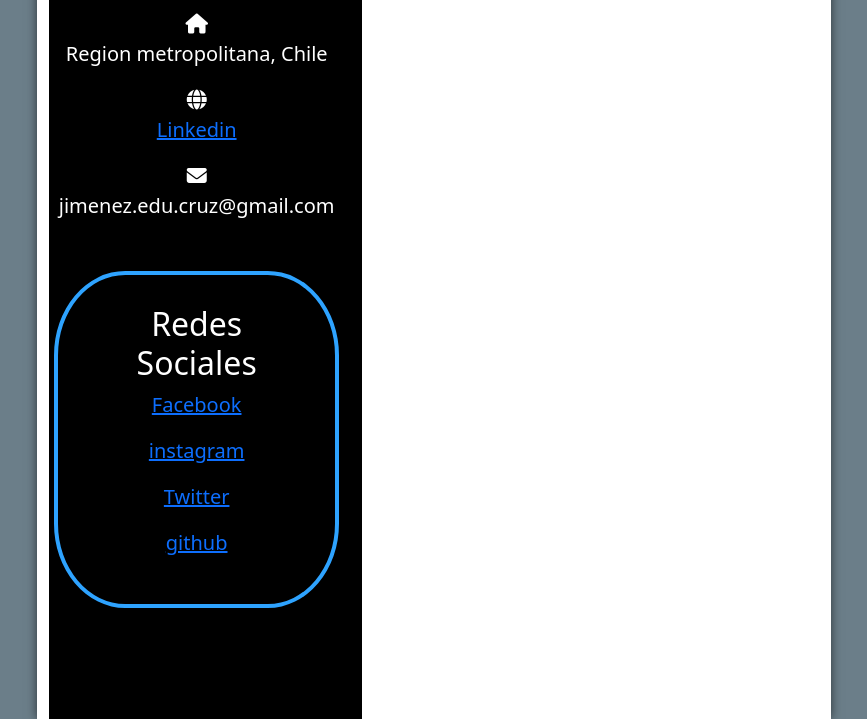
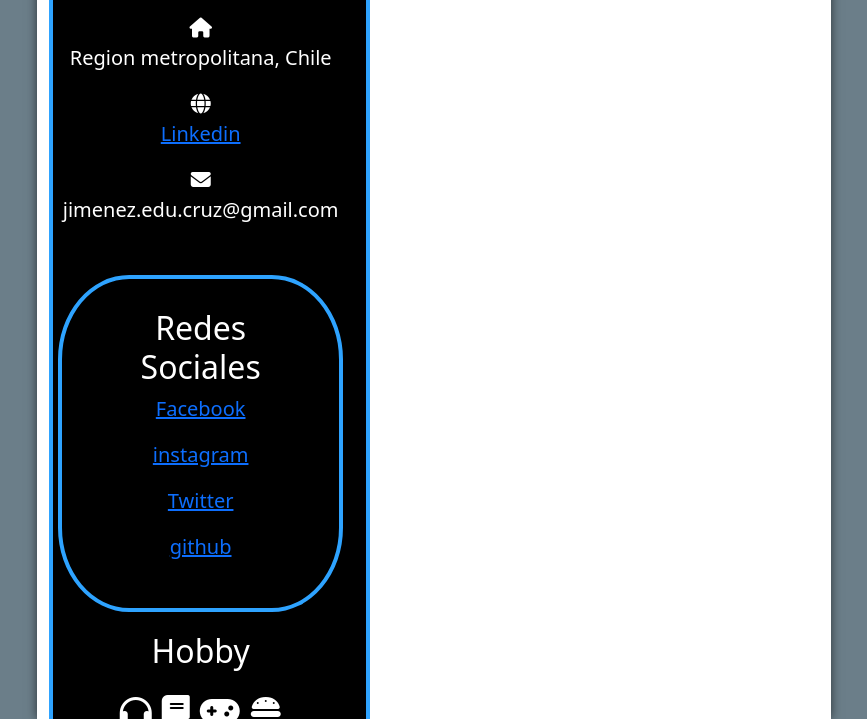
Before and after one commit to Fel-Jim/Desafio-5, a plain HTML site: page index.html in a window 1280 px wide. Shown: the part 404-1123 px from the top of the page, without its empty margins (206-1073 px from the left). Drawn offline with nearby package versions, Linux system fonts and the light colour scheme.

Commit message:
se agrega seccion hobby a barra izquierda cv

```diff
--- a/assets/css/style.css
+++ b/assets/css/style.css
@@ -15,6 +15,7 @@ body{
     overflow: hidden;
     box-shadow: 0px 0px 10px rgba(0, 0, 0, 0.6);
     background-color: white;
+
 }
 .container .card-one{
 padding: 40px 20px;
@@ -23,6 +24,7 @@ padding-right: 23px;
 background-color: black;
 width:100%;
 color: white;
+border: 4px solid #2EA3FF;
 }
 .container .card-one .profile{
     display: inline flex;
@@ -50,3 +52,13 @@ color: white;
     padding: 30px;
     border: 4px solid #2EA3FF;
 }
+.hobby{
+    margin: 20px;
+    text-align: center;
+}
+.iconos-hobby{
+    display: flex;
+    gap: 10px;
+    margin: 40px;
+   justify-content: center;
+}
--- a/index.html
+++ b/index.html
@@ -32,6 +32,16 @@
         <p><a href="https://github.com/Fel-Jim" target="_blank">github </a></p>
 
     </div>
+    <div class="hobby">
+        <h2>Hobby</h2>
+        <div class="iconos-hobby">
+        <i class="fas fa-headphones fa-2xl" style="color: #ffffff;"></i>
+        <i class="fas fa-book fa-2xl" style="color: #ffffff;"></i>
+        <i class="fas fa-gamepad fa-2xl" style="color: #ffffff;"></i>
+        <i class="fas fa-burger fa-2xl" style="color: #ffffff;"></i>
+    </div>
+
+    </div>
 
 </div>
 <div class="card-two">
```
